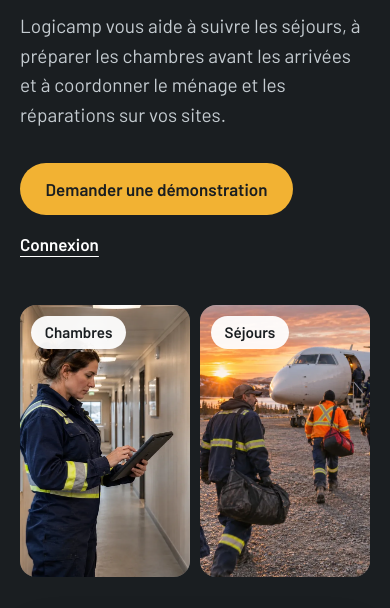
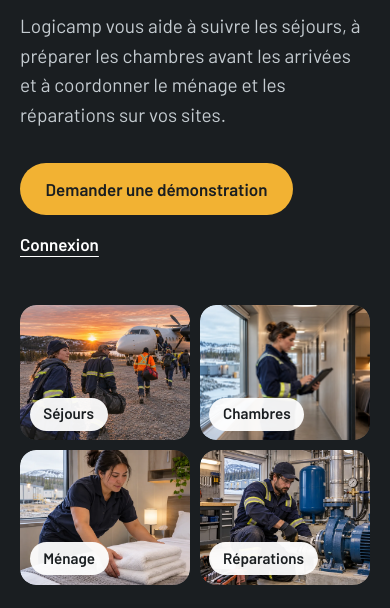
Before and after one commit to nicolasfbou/vitrine-logicamp, a plain HTML site: page index.html in a window 390 px wide. Shown: the part 492-1100 px from the top of the page. Drawn offline with Linux system fonts and the light colour scheme.

Commit message:
Afficher quatre photos sur l'accueil, une par volet
Le bloc d'accueil montrait deux photos (Chambres et Séjours). Il en
affiche maintenant quatre, dans le même ordre que les volets :
Séjours, Chambres, Ménage et Réparations. Chaque photo mène à la
page de son volet.

Les étiquettes passent en bas à gauche des photos pour ne plus
couvrir les visages sur les petits écrans.

Co-Authored-By: Claude Fable 5.2 <noreply@anthropic.com>
Claude-Session: https://claude.ai/code/session_01Sptyj9s18JcdrwthKpG3WC

```diff
--- a/index.html
+++ b/index.html
@@ -50,14 +50,22 @@
       </div>
 
       <div class="mosaique">
-        <figure class="cadre">
-          <img class="photo photo--camp" src="images/gestionnaire-camp.webp" width="1448" height="1086" fetchpriority="high" alt="Gestionnaire de camp qui consulte une tablette dans le corridor des chambres">
-          <figcaption class="etiquette">Chambres</figcaption>
-        </figure>
-        <figure class="cadre">
-          <img class="photo photo--releve" src="images/releve-avion.webp" width="1200" height="900" alt="Travailleurs, sacs à l’épaule, qui marchent vers un avion sur une piste de gravier">
-          <figcaption class="etiquette">Séjours</figcaption>
-        </figure>
+        <a class="cadre" href="sejours/">
+          <img class="photo photo--releve" src="images/releve-avion.webp" width="1200" height="900" fetchpriority="high" alt="Travailleurs, sacs à l’épaule, qui marchent vers un avion sur une piste de gravier">
+          <span class="etiquette">Séjours</span>
+        </a>
+        <a class="cadre" href="chambres/">
+          <img class="photo photo--camp" src="images/gestionnaire-camp.webp" width="1448" height="1086" alt="Gestionnaire de camp qui consulte une tablette dans le corridor des chambres">
+          <span class="etiquette">Chambres</span>
+        </a>
+        <a class="cadre" href="menage/">
+          <img class="photo photo--menage" src="images/preposee-menage.webp" width="1200" height="900" alt="Préposée à l’entretien ménager qui dépose des serviettes propres sur un lit">
+          <span class="etiquette">Ménage</span>
+        </a>
+        <a class="cadre" href="reparations/">
+          <img class="photo photo--technicien" src="images/technicien-maintenance.webp" width="1200" height="900" alt="Technicien de maintenance qui serre le raccord d’une pompe">
+          <span class="etiquette">Réparations</span>
+        </a>
       </div>
     </section>
   </div>
--- a/styles.css
+++ b/styles.css
@@ -241,20 +241,30 @@ a:focus-visible {
 
 /* Photos */
 
+/* Quatre photos, une par volet : chacune mène à sa page. */
 .mosaique {
   display: grid;
   grid-template-columns: 1fr 1fr;
+  grid-template-rows: 1fr 1fr;
   gap: 1rem;
   height: 32.2rem;
 }
 
 .cadre {
   position: relative;
+  display: block;
   min-height: 0;
+  overflow: hidden;
+  border-radius: 1.4rem;
 }
 
 .cadre .photo {
   height: 100%;
+  transition: transform 0.3s ease;
+}
+
+.cadre:hover .photo {
+  transform: scale(1.04);
 }
 
 .photo {
@@ -267,11 +277,19 @@ a:focus-visible {
 
 /* Cadrage de chaque photo dans son emplacement. */
 .photo--camp {
-  object-position: 66% center;
+  object-position: 58% 35%;
 }
 
 .photo--releve {
-  object-position: 68% center;
+  object-position: 35% center;
+}
+
+.photo--menage {
+  object-position: 45% 30%;
+}
+
+.photo--technicien {
+  object-position: 45% 35%;
 }
 
 .photo--minier {
@@ -282,9 +300,10 @@ a:focus-visible {
   object-position: center 25%;
 }
 
+/* En bas à gauche, pour ne jamais couvrir un visage. */
 .etiquette {
   position: absolute;
-  top: 1.1rem;
+  bottom: 1.1rem;
   left: 1.1rem;
   padding: 0.4rem 1.1rem;
   border-radius: 999px;
@@ -807,7 +826,7 @@ a:focus-visible {
   }
 
   .mosaique {
-    height: 26rem;
+    height: 34rem;
   }
 
   .bande__carte {
@@ -892,17 +911,18 @@ a:focus-visible {
   }
 
   .mosaique {
-    height: 17rem;
+    height: 17.5rem;
     gap: 0.6rem;
   }
 
-  .photo {
+  .photo,
+  .cadre {
     border-radius: 1rem;
   }
 
   .etiquette {
-    top: 0.7rem;
-    left: 0.7rem;
+    bottom: 0.6rem;
+    left: 0.6rem;
     padding: 0.3rem 0.85rem;
     font-size: 0.95rem;
   }
@@ -957,7 +977,8 @@ a:focus-visible {
 
   .pilule,
   .volet,
-  .volet__suite::after {
+  .volet__suite::after,
+  .cadre .photo {
     transition: none;
   }
 }
```
